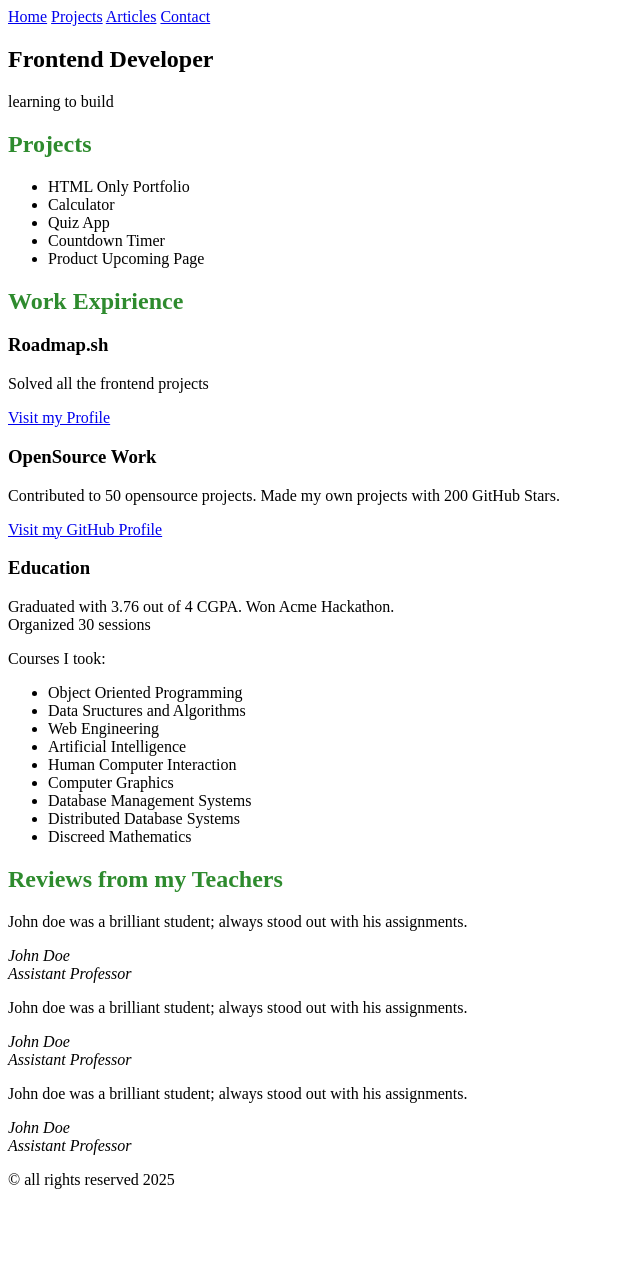
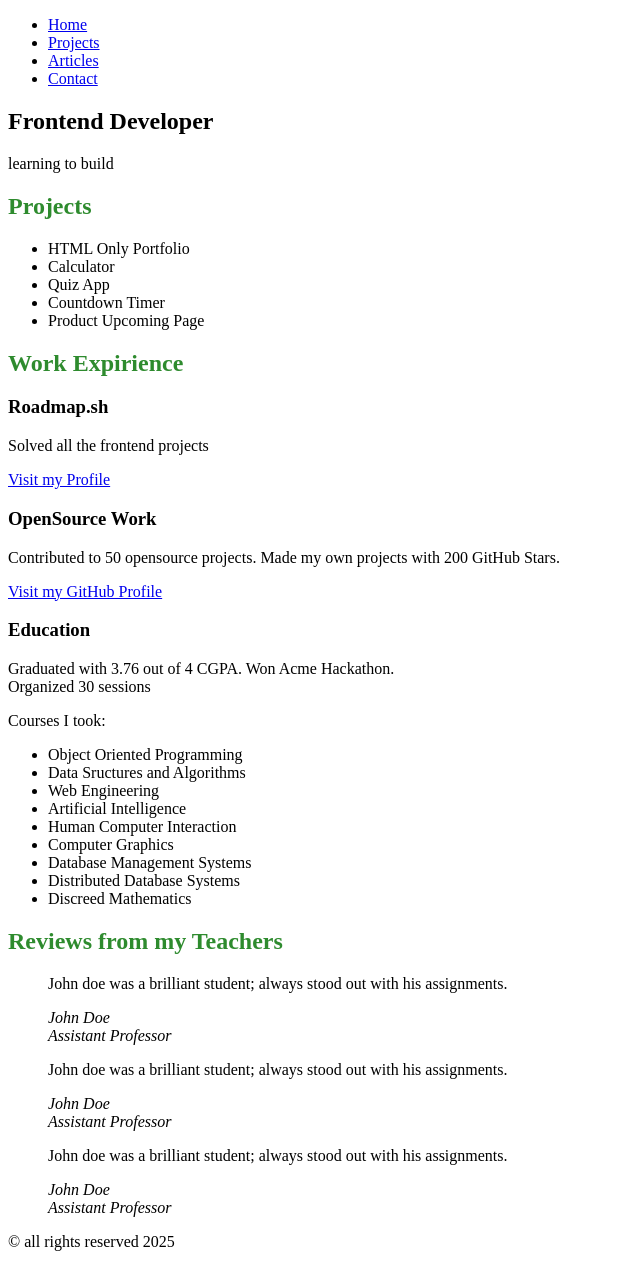
Before and after one commit to juligz/roadmap-projects, a plain HTML site: page frontend/02-basic-html-website/index.html in a window 1280 px wide. Shown: the whole page, without its empty margins (0-640 px from the left). Before the commit the page ends 1205 px from the top, so only its background shows below. Drawn offline with Linux system fonts and the light colour scheme; files that its build step writes are made by us from their sources.

Commit message:
fix index

```diff
--- a/frontend/02-basic-html-website/index.html
+++ b/frontend/02-basic-html-website/index.html
@@ -15,10 +15,12 @@
   <body>
     <header>
         <nav>
-            <a href="index.html">Home</a>
-            <a href="projects.html">Projects</a>
-            <a href="articles.html">Articles</a>
-            <a href="contact.html">Contact</a>
+            <ul>
+                <li><a href="index.html">Home</a></li>
+                <li><a href="projects.html">Projects</a></li>
+                <li><a href="articles.html">Articles</a></li>
+                <li><a href="contact.html">Contact</a></li>
+            </ul>
         </nav>
     </header>
 
@@ -71,26 +73,24 @@
             </ul>
         </section>
 
-        <section class="reviews">
+        <aside class="reviews">
             <h2>Reviews from my Teachers</h2>
-            <article>
+            <blockquote>
                 <p>John doe was a brilliant student; always stood out with his assignments.</p>
                 <p><em>John Doe</br>
                 Assistant Professor</em></p>
-            </article>
-
-            <article>
+            </blockquote>
+            <blockquote>
                 <p>John doe was a brilliant student; always stood out with his assignments.</p>
                 <p><em>John Doe</br>
                 Assistant Professor</em></p>
-            </article>
-
-            <article>
+            </blockquote>
+            <blockquote>
                 <p>John doe was a brilliant student; always stood out with his assignments.</p>
                 <p><em>John Doe</br>
                 Assistant Professor</em></p>
-            </article>
-        </section>
+            </blockquote>
+        </aside>
     </main>
     <footer>
       <p>&copy; all rights reserved 2025</p>
```
